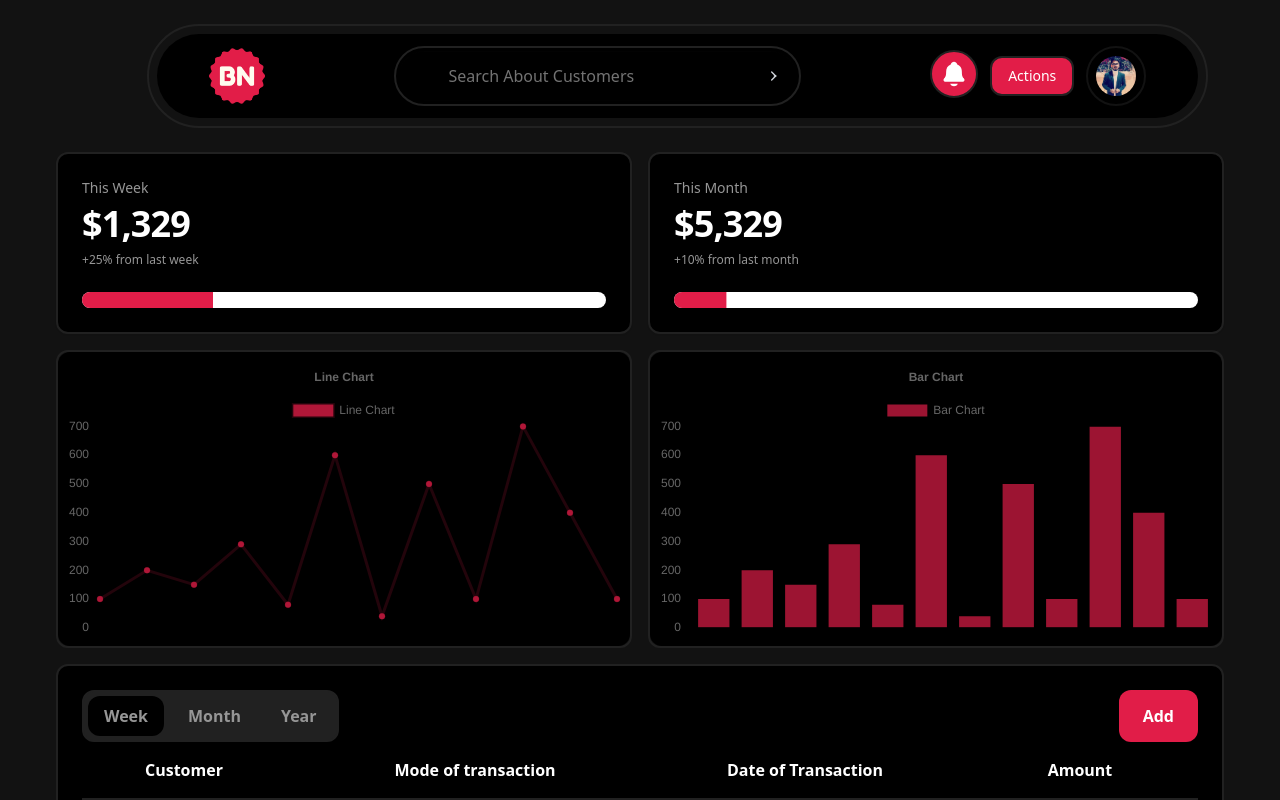
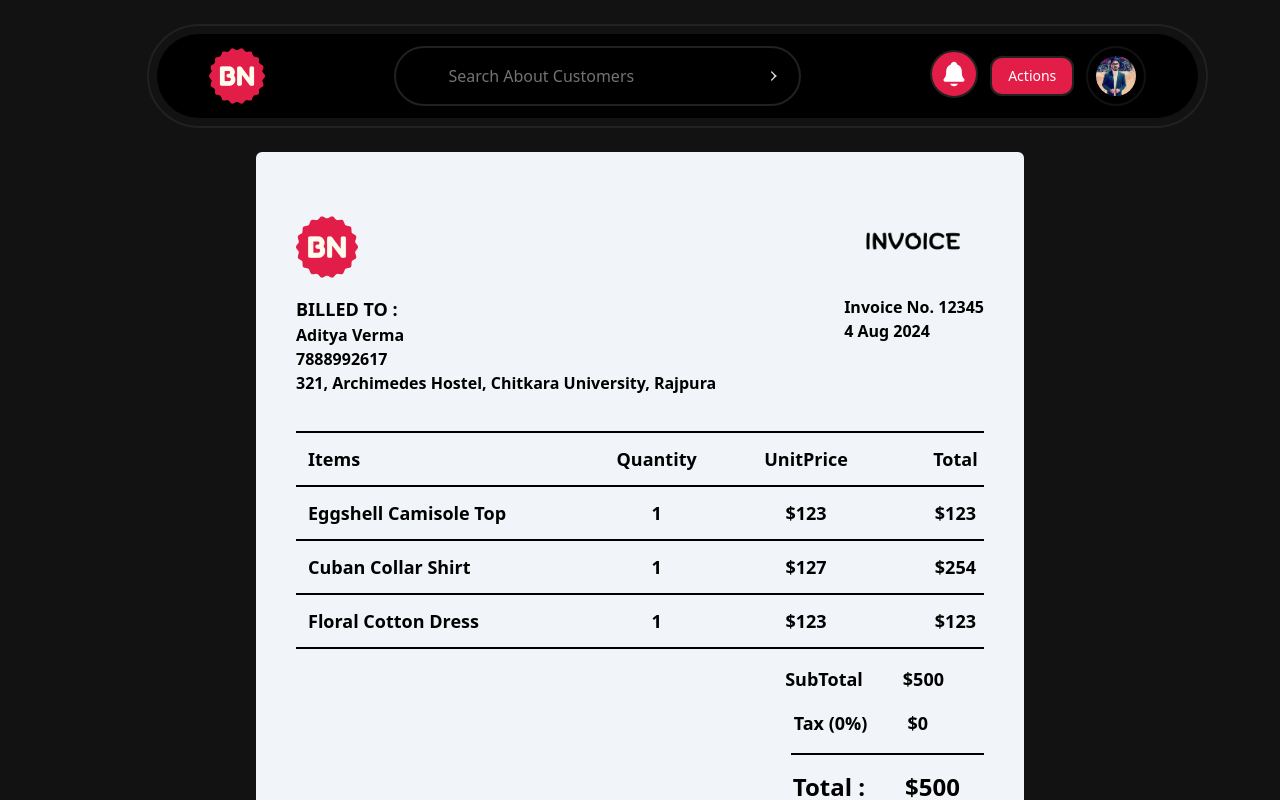
Before and after one commit to AadiVerma/Bill-Nexus, a React (Vite) app: page /Invoice in a window 1280 px wide. Shown: the top 800 px of the page. Built offline with nearby package versions, Linux system fonts and the light colour scheme.

Commit message:
Update main.tsx

```diff
--- a/src/main.tsx
+++ b/src/main.tsx
@@ -69,7 +69,7 @@ ReactDOM.createRoot(document.getElementById('root')!).render(
         <Route path="/about" element={<App />} />
         <Route path="/addtransaction" element={<AddTransaction />} />
         </Route>
-        <Route path="/invoice" element={<App />} />
+        <Route path="/invoice" element={<Invoice />} />
       </Routes>
     </BrowserRouter>
   </React.StrictMode>,
```
